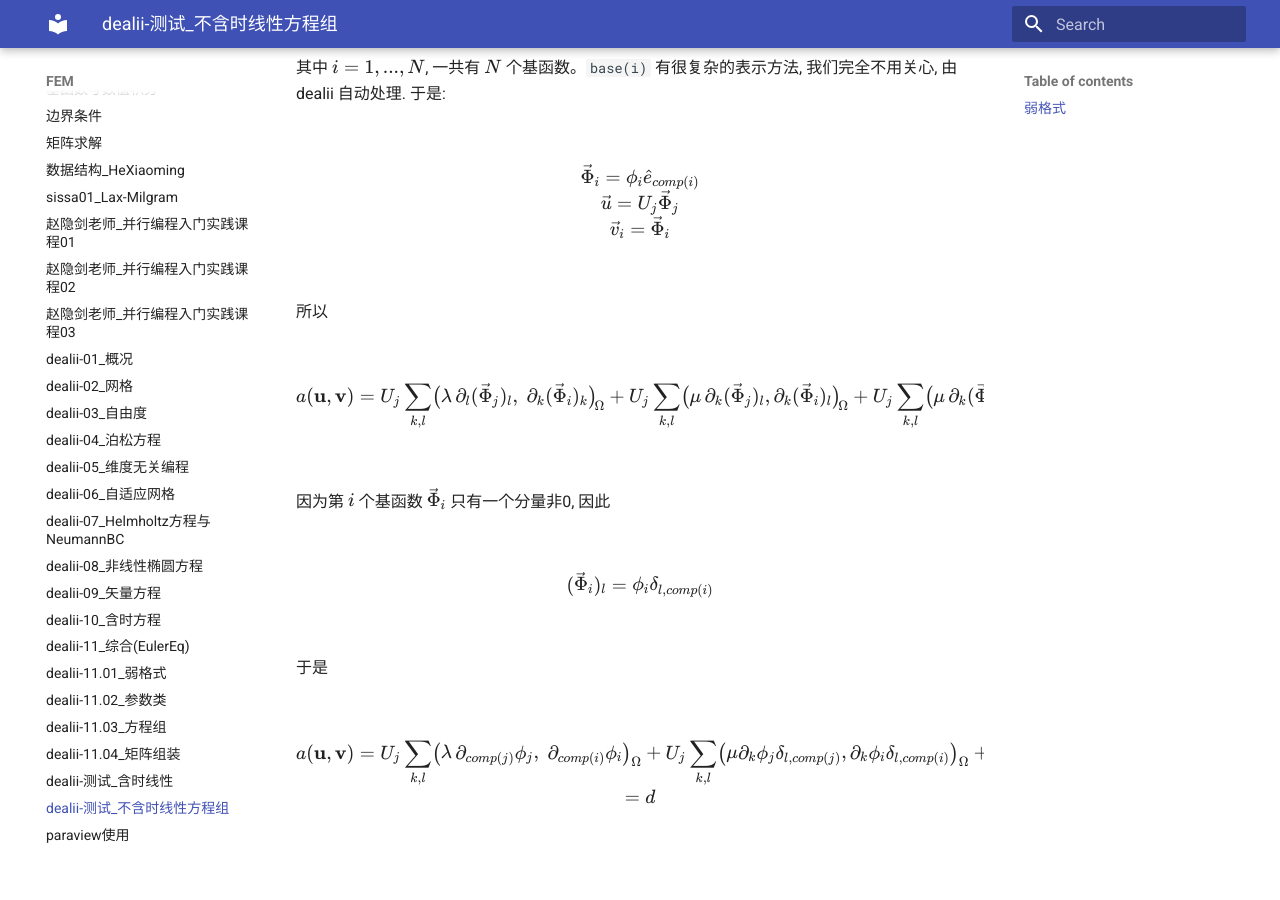
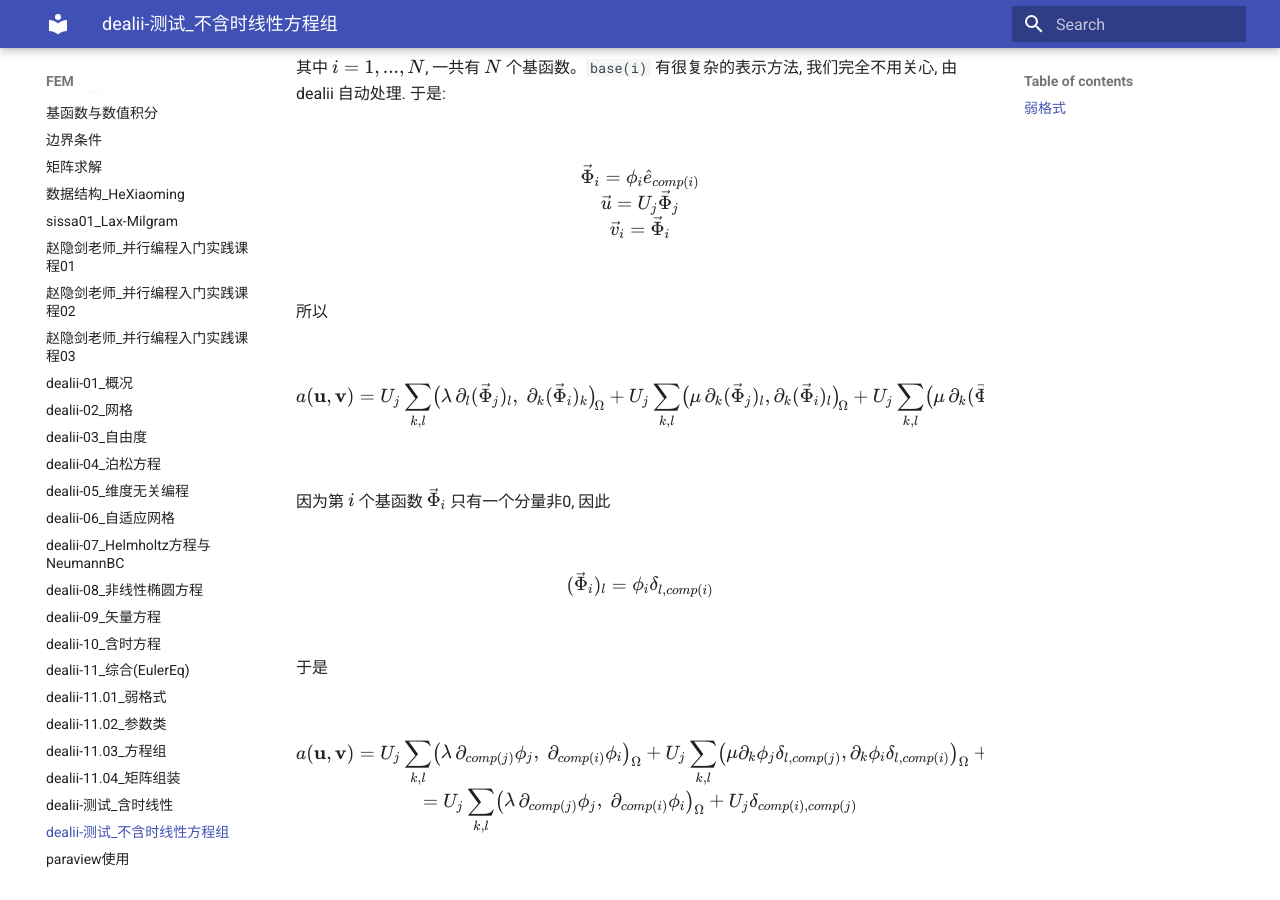
Before and after one commit to ymma98/technotes, an MkDocs documentation site: the page built from docs/FEM/dealii-测试_不含时线性方程组.md, in a window 1280 px wide and 900 px high, scrolled down 2526 px. Built offline with MkDocs 1.6.1 and Material for MkDocs 9.7.7, drawn with Linux system fonts in a browser that asks for light colours; before the commit the page ends 3402 px from its top, so only the background shows below that.

Commit message:
docs/FEM/dealii-测试_不含时线性方程组.md updated from https://stackedit.cn/

```diff
--- a/docs/FEM/dealii-测试_不含时线性方程组.md
+++ b/docs/FEM/dealii-测试_不含时线性方程组.md
@@ -147,13 +147,15 @@ U_j\sum_{k,l}
 +U_j \sum_{k,l}
 \bigl(\mu \partial_k \phi_j \delta_{l,comp(j)},\partial_k \phi_i \delta_{l, comp(i)}\bigr)_{\Omega} + U_j \sum_{k,l}
 \bigl(\mu \partial_k \phi_j \delta_{l,comp(j)},\partial_l \phi_i \delta_{k,comp(i)}\bigr)_{\Omega} \\
-= d
+= U_j\sum_{k,l}
+\bigl(\lambda\,\partial_{comp(j)} \phi_j,\;\partial_{comp(i)} \phi_{i}\bigr)_{\Omega}
++U_j \delta_{comp(i),comp(j)}
 $$
 
 
 <!--stackedit_data:
-eyJoaXN0b3J5IjpbNjYxNjYzMjY3LDE3OTg2OTA5MjAsMjA3Nz
-U5MjQxOCwtMTA0NjI5Mzk2NCwtNTM0NDQ0NzQzLDE4NjA4NDc3
-MDYsLTUzNjYwMzIwMSw2MTE1MTE4MjgsLTEyNTk0OTkwNjcsLT
-k2OTY2MDA2MywtMTM2MjIwMDk4N119
+eyJoaXN0b3J5IjpbMTA4NTEzMDE5MCw2NjE2NjMyNjcsMTc5OD
+Y5MDkyMCwyMDc3NTkyNDE4LC0xMDQ2MjkzOTY0LC01MzQ0NDQ3
+NDMsMTg2MDg0NzcwNiwtNTM2NjAzMjAxLDYxMTUxMTgyOCwtMT
+I1OTQ5OTA2NywtOTY5NjYwMDYzLC0xMzYyMjAwOTg3XX0=
 -->
```
